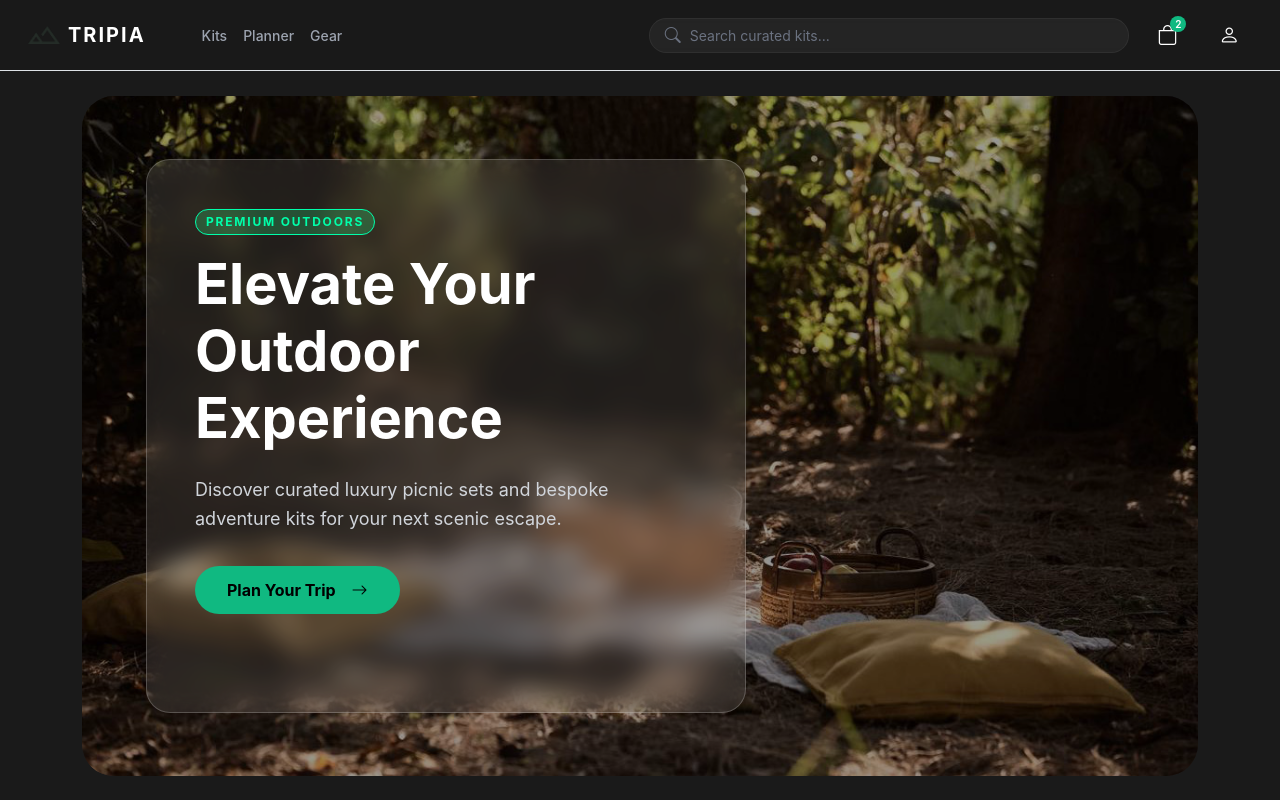
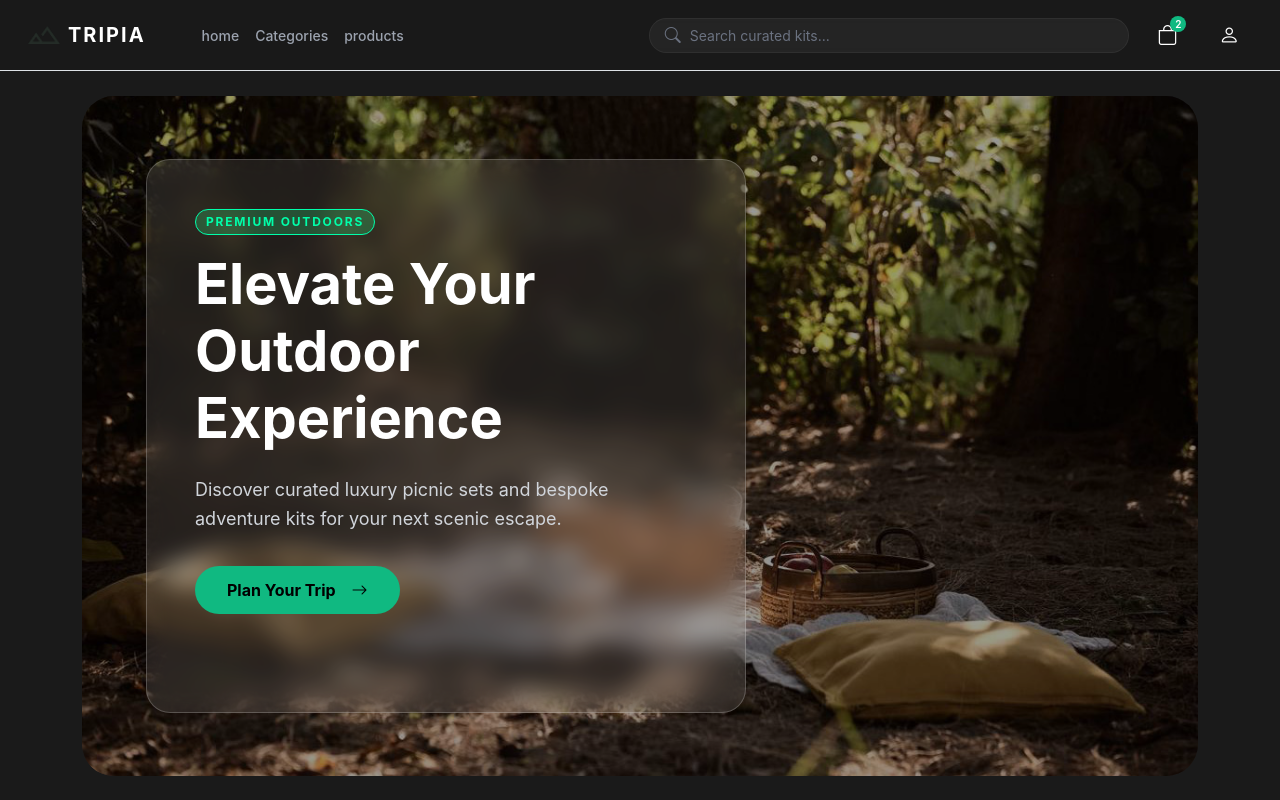
Before and after one commit to Ammarghaly/TripStore, an Angular app: page / in a window 1280 px wide. Shown: the top 800 px of the page. Built offline with nearby package versions, Linux system fonts and the light colour scheme.

Commit message:
push to main

```diff
--- a/src/app/layout/header/header.component.html
+++ b/src/app/layout/header/header.component.html
@@ -2,14 +2,14 @@
   <div class="container-fluid">
     <div class="d-flex align-items-center gap-4">
       <div class="d-flex align-items-center gap-2">
-        <img src="logo.png" alt="Tripia Logo" class="logo-img">
+        <img src="logo.png" alt="Tripia Logo" class="logo-img" />
         <span class="brand-name">TRIPIA</span>
       </div>
 
       <div class="d-none d-md-flex align-items-center gap-3 nav-links">
-        <a href="#" class="nav-link-custom">Kits</a>
-        <a href="#" class="nav-link-custom">Planner</a>
-        <a href="#" class="nav-link-custom">Gear</a>
+        <a href="#" class="nav-link-custom">home</a>
+        <a href="#" class="nav-link-custom">Categories</a>
+        <a href="#" class="nav-link-custom">products</a>
       </div>
     </div>
 
@@ -21,7 +21,7 @@
           placeholder="Search curated kits..."
           [(ngModel)]="searchQuery"
           (keyup)="onSearchInput()"
-        >
+        />
         <i class="bi bi-search search-icon"></i>
 
         <div class="search-dropdown" *ngIf="showSearchDropdown">
@@ -100,7 +100,7 @@
               <p class="user-name">{{ currentUser.name }}</p>
               <p class="user-email">{{ currentUser.email }}</p>
             </div>
-            <hr class="dropdown-divider m-0">
+            <hr class="dropdown-divider m-0" />
             <button class="dropdown-item" (click)="logout()">
               <i class="bi bi-box-arrow-right me-2"></i>
               Logout
```
